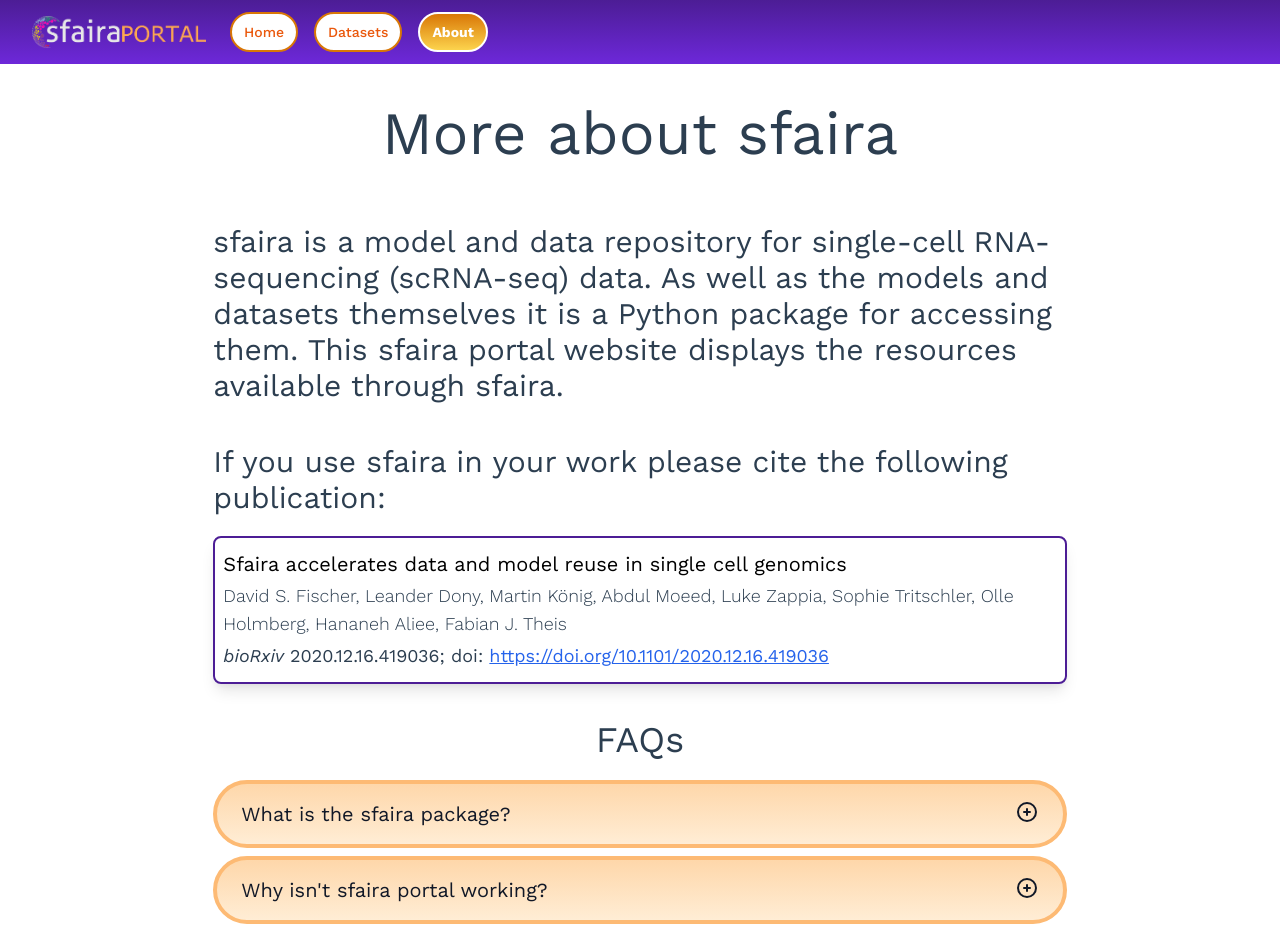
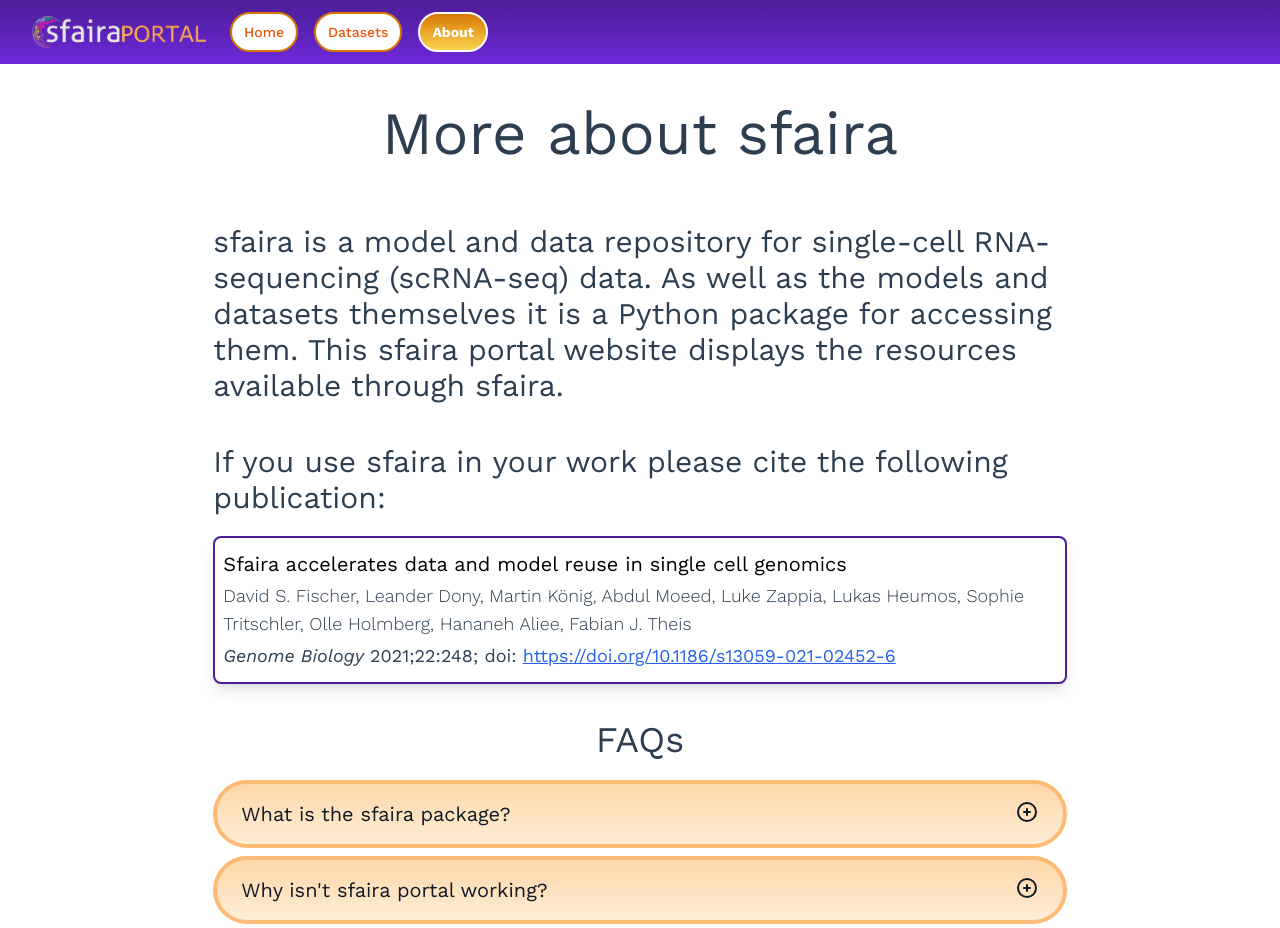
Before and after one commit to theislab/sfaira-portal, a Vue app: page /about in a window 1280 px wide. Built offline with nearby package versions, Linux system fonts and the light colour scheme.

Commit message:
Update citation
Fixes #4

```diff
--- a/src/views/About.vue
+++ b/src/views/About.vue
@@ -16,14 +16,15 @@
       </p>
       <p class="text-lg font-light my-1">
         David S. Fischer, Leander Dony, Martin König, Abdul Moeed, Luke Zappia,
-        Sophie Tritschler, Olle Holmberg, Hananeh Aliee, Fabian J. Theis
+        Lukas Heumos, Sophie Tritschler, Olle Holmberg, Hananeh Aliee, Fabian J.
+        Theis
       </p>
       <p class="text-lg my-1">
-        <span class="italic">bioRxiv</span> 2020.12.16.419036; doi:
+        <span class="italic">Genome Biology</span> 2021;22:248; doi:
         <a
-          href="https://doi.org/10.1101/2020.12.16.419036"
+          href="https://doi.org/10.1186/s13059-021-02452-6"
           class="underline text-blue-600 hover:text-blue-800 visited:text-purple-600"
-          >https://doi.org/10.1101/2020.12.16.419036</a
+          >https://doi.org/10.1186/s13059-021-02452-6</a
         >
       </p>
     </div>
```
Also changed, not shown: 1 other file (tests, documents, lock files or other folders).
